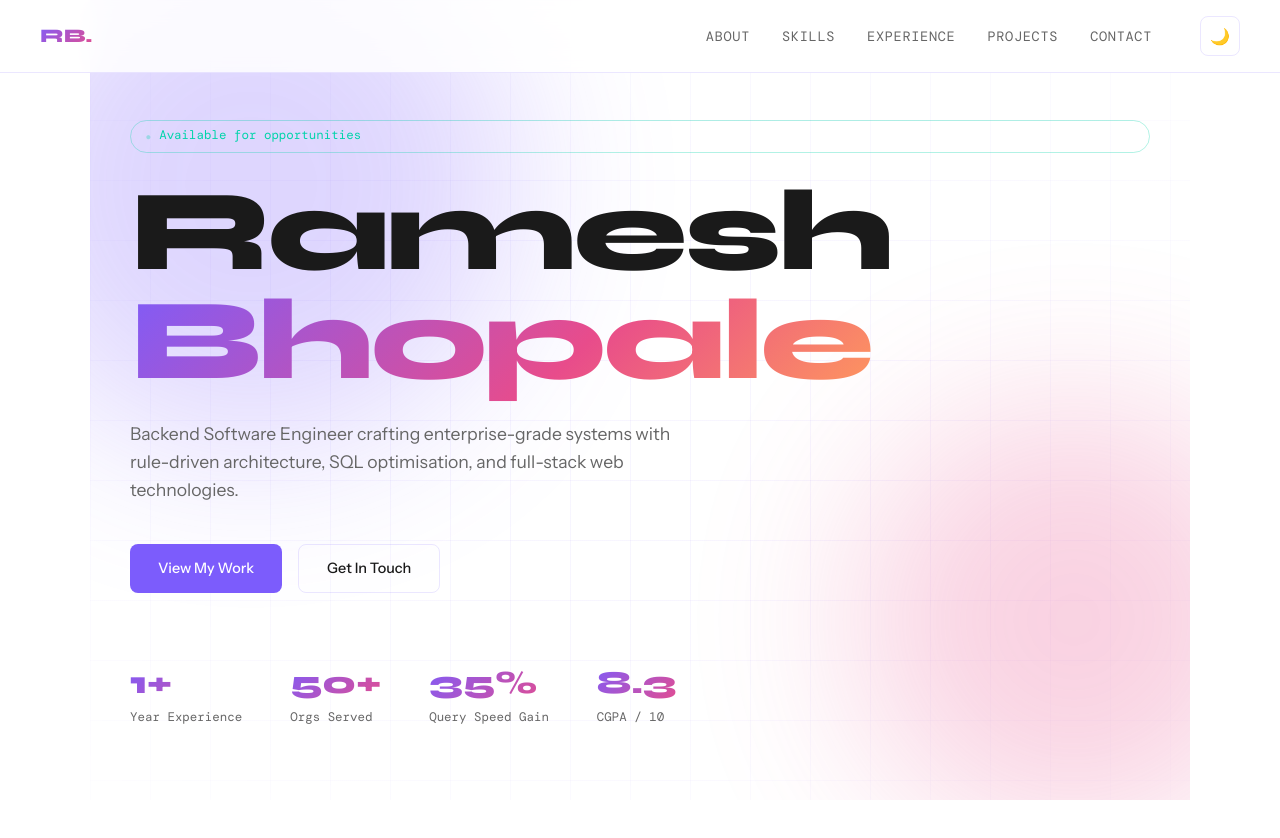
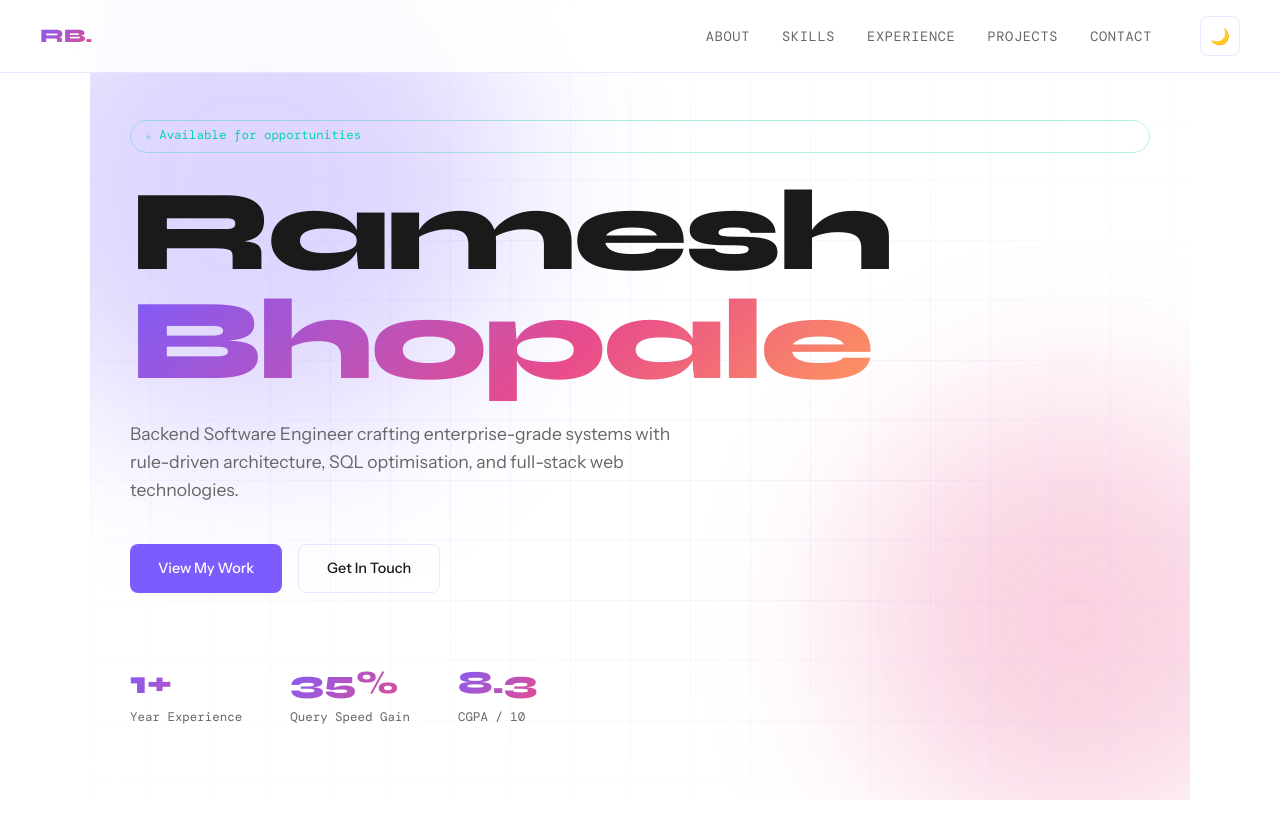
Before and after one commit to rameshbhopale02/rameshbhopale02.github.io, a plain HTML site: page index.html in a window 1280 px wide. Shown: the top 838 px of the page. Drawn offline with nearby package versions, Linux system fonts and the light colour scheme; a web font is replaced by a local one.

Commit message:
Remove 'Orgs Served' stat item from index.html
Removed the 'Orgs Served' stat item from the statistics section.

```diff
--- a/index.html
+++ b/index.html
@@ -457,10 +457,7 @@
       <div class="stat-num">1+</div>
       <div class="stat-label">Year Experience</div>
     </div>
-    <div class="stat-item">
-      <div class="stat-num">50+</div>
-      <div class="stat-label">Orgs Served</div>
-    </div>
+
     <div class="stat-item">
       <div class="stat-num">35%</div>
       <div class="stat-label">Query Speed Gain</div>
```
